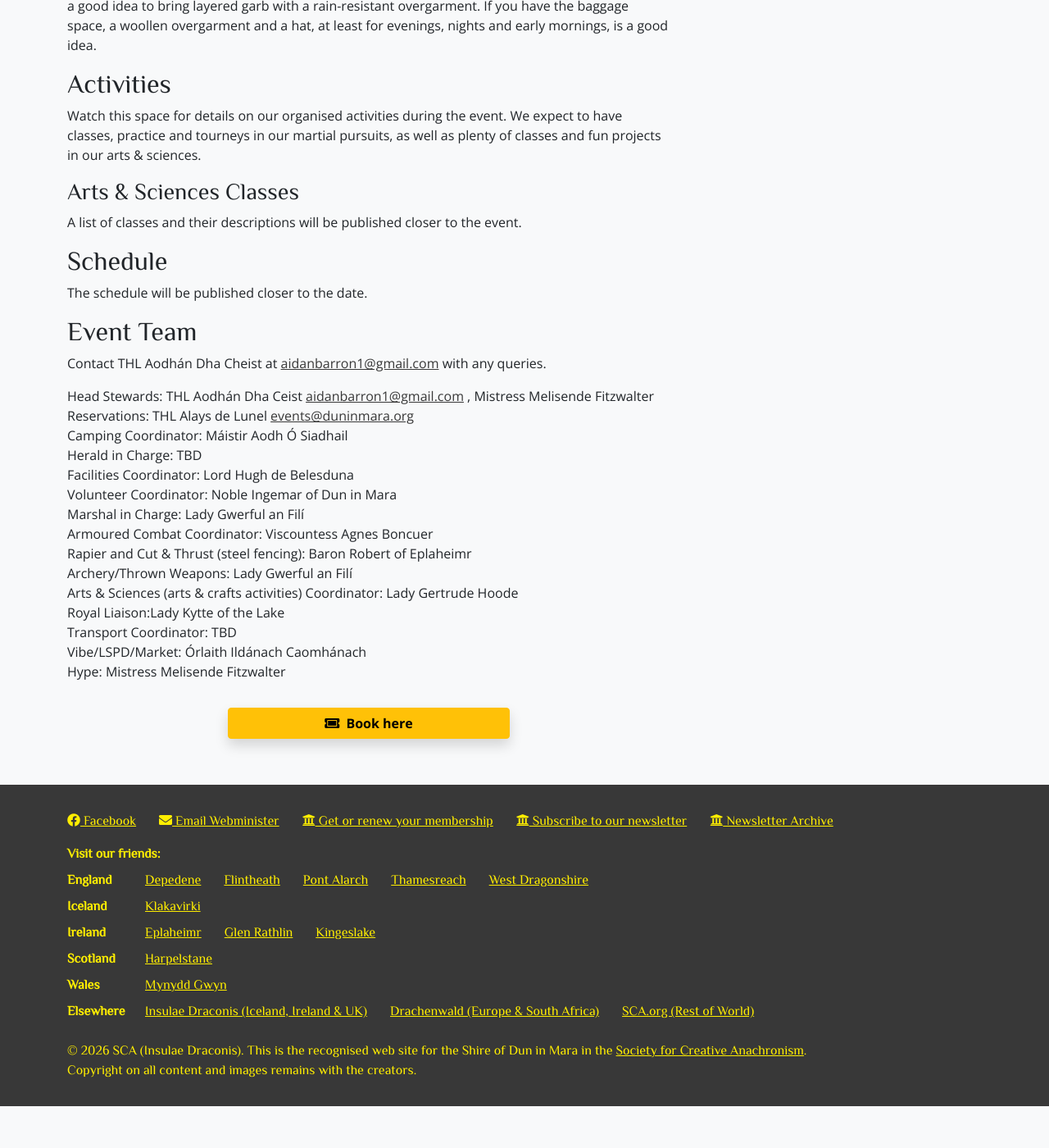
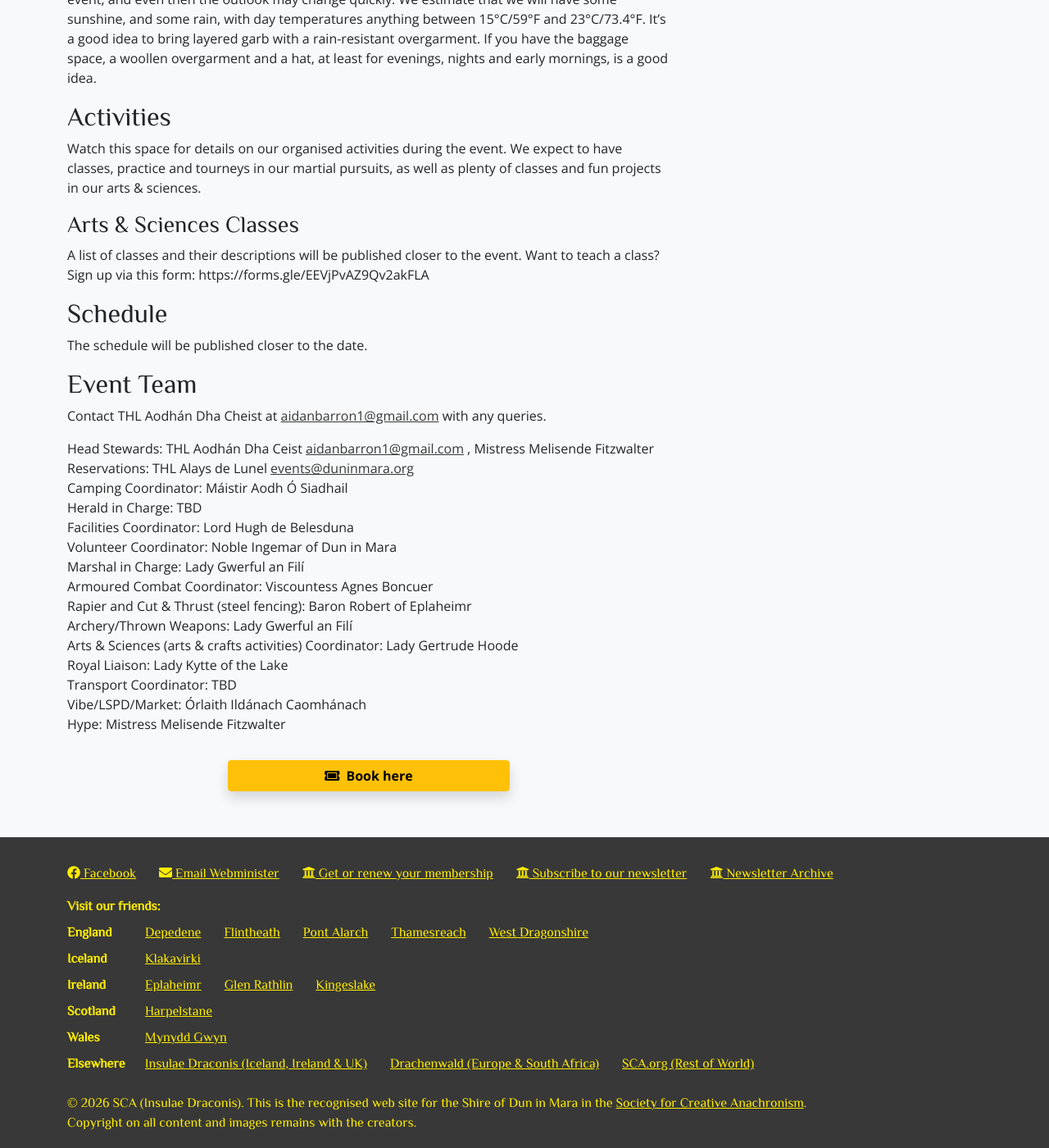
Before and after one commit to drachenwald/dun-in-mara, a Jekyll site: the page built from events/2026/strawberry-raid-v/index.md, in a window 1280 px wide and 1400 px high, scrolled down 4583 px. Shown: the whole window at 82% size. Built offline with Jekyll 4.4.1, drawn with Linux system fonts in a browser that asks for light colours; comment, search, counter and statistics services are not loaded; before the commit the page ends 5932 px from its top, so only the background shows below that; some of the changed text lies outside the part shown.

```diff
--- a/events/2026/strawberry-raid-v/index.md
+++ b/events/2026/strawberry-raid-v/index.md
@@ -139,6 +141,8 @@
 ### Arts & Sciences Classes
 
 A list of classes and their descriptions will be published closer to the event.
+Want to teach a class? Sign up via this form: https://forms.gle/EEVjPvAZ9Qv2akFLA
+
 <!--Sign-up for *attending* classes will open on **30 April at 18:00** Irish Standard Time.   -->
 
 
@@ -163,7 +167,7 @@
 Rapier and Cut & Thrust (steel fencing): Baron Robert of Eplaheimr
 Archery/Thrown Weapons: Lady Gwerful an Filí
 Arts & Sciences (arts & crafts activities) Coordinator: Lady Gertrude Hoode
-Royal Liaison:Lady Kytte of the Lake
+Royal Liaison: Lady Kytte of the Lake
 Transport Coordinator: TBD
 Vibe/LSPD/Market: Órlaith Ildánach Caomhánach
 Hype: Mistress Melisende Fitzwalter
```
Also changed, not shown: other parts of events/2026/strawberry-raid-v/index.md (+2 -0 lines), events/2026/strawberry-raid-v/classes.md (+2 -0 lines).
